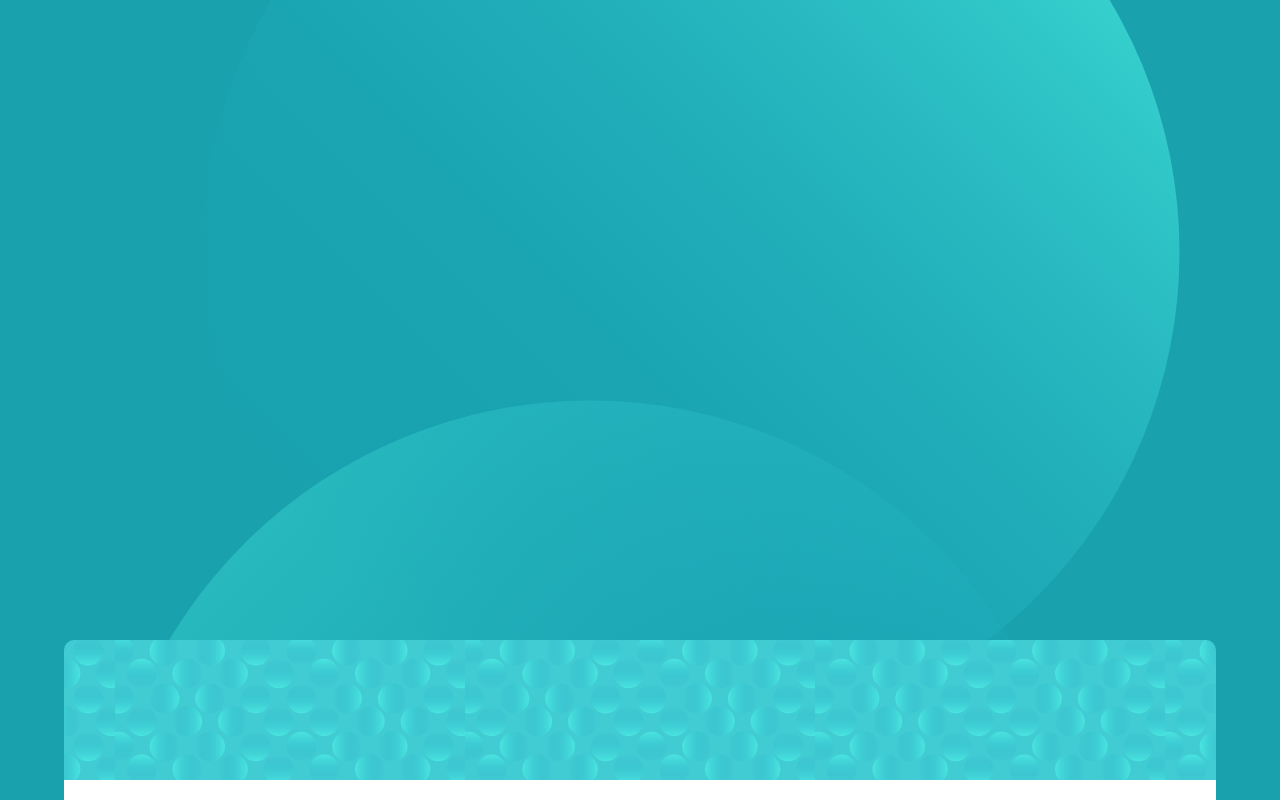
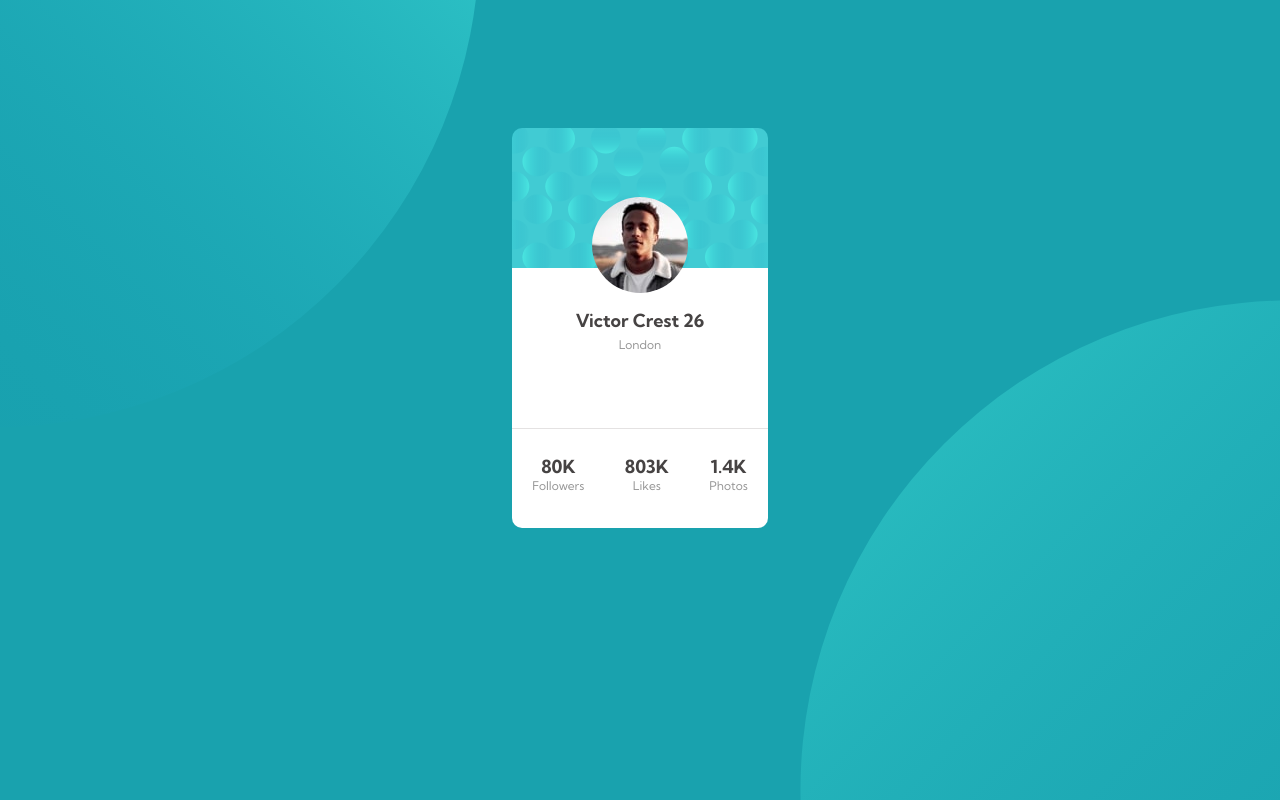
Before and after one commit to Vallejoanderson/thirdFrontEndMentorChallenge, a plain HTML site: page index.html in a window 1280 px wide. Shown: the top 800 px of the page. Drawn offline with Linux system fonts and the light colour scheme.

Commit message:
Initiating Desktop Version

```diff
--- a/style.css
+++ b/style.css
@@ -67,3 +67,18 @@ img{
 .followers, .likes, .photos{
     margin-top: 10%;
 }
+
+@media (min-width: 600px){
+    section{
+        margin: 10% 3% 0% 40%;
+        width: 20%;
+    }
+
+    body{
+        background: url("images/bg-pattern-top.svg"), url("images/bg-pattern-bottom.svg"),hsl(185, 75%, 39%);
+        background-repeat: cover;
+        background-position: bottom 10em right 80em, top 30em left 80em;
+        background-repeat: no-repeat, no-repeat;
+    }
+
+}
```
Also changed, not shown: design/desktop-preview.jpg.
